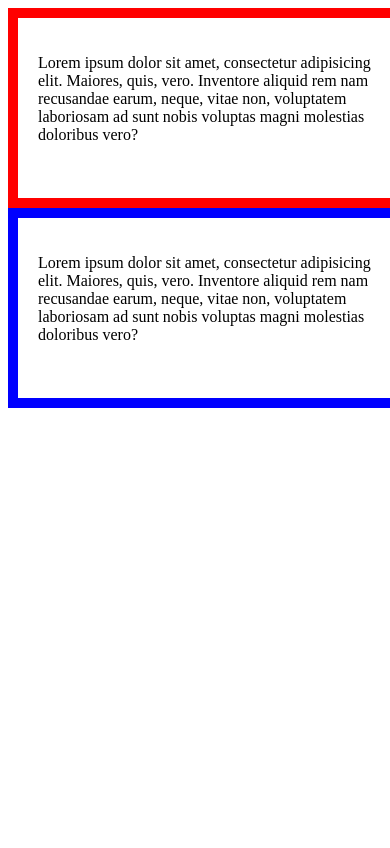
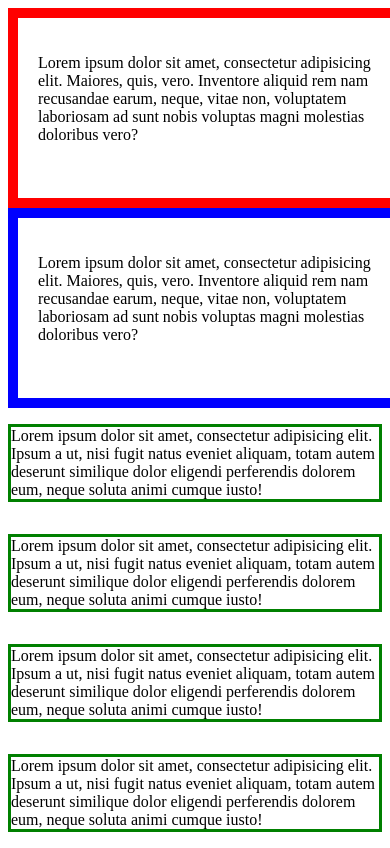
Before and after one commit to jerry75PL/CSS_RWD_cwiczenia, a plain HTML site: page index.html in a window 390 px wide. Drawn offline with Linux system fonts and the light colour scheme.

Commit message:
1st RWD @media

```diff
--- a/css/style.css
+++ b/css/style.css
@@ -17,5 +17,19 @@
     padding: 20px;
     border: 10px solid blue;
 
-    box-sizing: border-box
+/*    box-sizing: border-box*/
 }
+.col{
+    width: 25%;
+    float:left;
+    border: 3px solid green;
+}
+/*MEDIA ZAWSZE OD NAJWIĘKSZYCH DO NAJMNIEJSZYCH*/
+@media (max-width: 768px){
+    .col{width: 50%;
+    }
+}
+@media (max-width: 480px){
+    .col{width: 100%;
+    }
+}
--- a/index.html
+++ b/index.html
@@ -4,7 +4,7 @@
 <head>
     <meta charset="UTF-8">
     <title>css rwd</title>
-
+    <meta name="viewport" content="width=device-width, initial-scale=1.0">
     <!-- main styes -->
     <link rel="stylesheet" href="css/style.css">
 
@@ -20,6 +20,15 @@
             <p>Lorem ipsum dolor sit amet, consectetur adipisicing elit. Maiores, quis, vero. Inventore aliquid rem nam recusandae earum, neque, vitae non, voluptatem laboriosam ad sunt nobis voluptas magni molestias doloribus vero?</p>
         </div>
     </section>
+
+<!-- rwd-->
+
+<section>
+    <p class="col">Lorem ipsum dolor sit amet, consectetur adipisicing elit. Ipsum a ut, nisi fugit natus eveniet aliquam, totam autem deserunt similique dolor eligendi perferendis dolorem eum, neque soluta animi cumque iusto!</p>
+    <p class="col">Lorem ipsum dolor sit amet, consectetur adipisicing elit. Ipsum a ut, nisi fugit natus eveniet aliquam, totam autem deserunt similique dolor eligendi perferendis dolorem eum, neque soluta animi cumque iusto!</p>
+    <p class="col">Lorem ipsum dolor sit amet, consectetur adipisicing elit. Ipsum a ut, nisi fugit natus eveniet aliquam, totam autem deserunt similique dolor eligendi perferendis dolorem eum, neque soluta animi cumque iusto!</p>
+    <p class="col">Lorem ipsum dolor sit amet, consectetur adipisicing elit. Ipsum a ut, nisi fugit natus eveniet aliquam, totam autem deserunt similique dolor eligendi perferendis dolorem eum, neque soluta animi cumque iusto!</p>
+</section>
 </body>
 
 </html>
```
